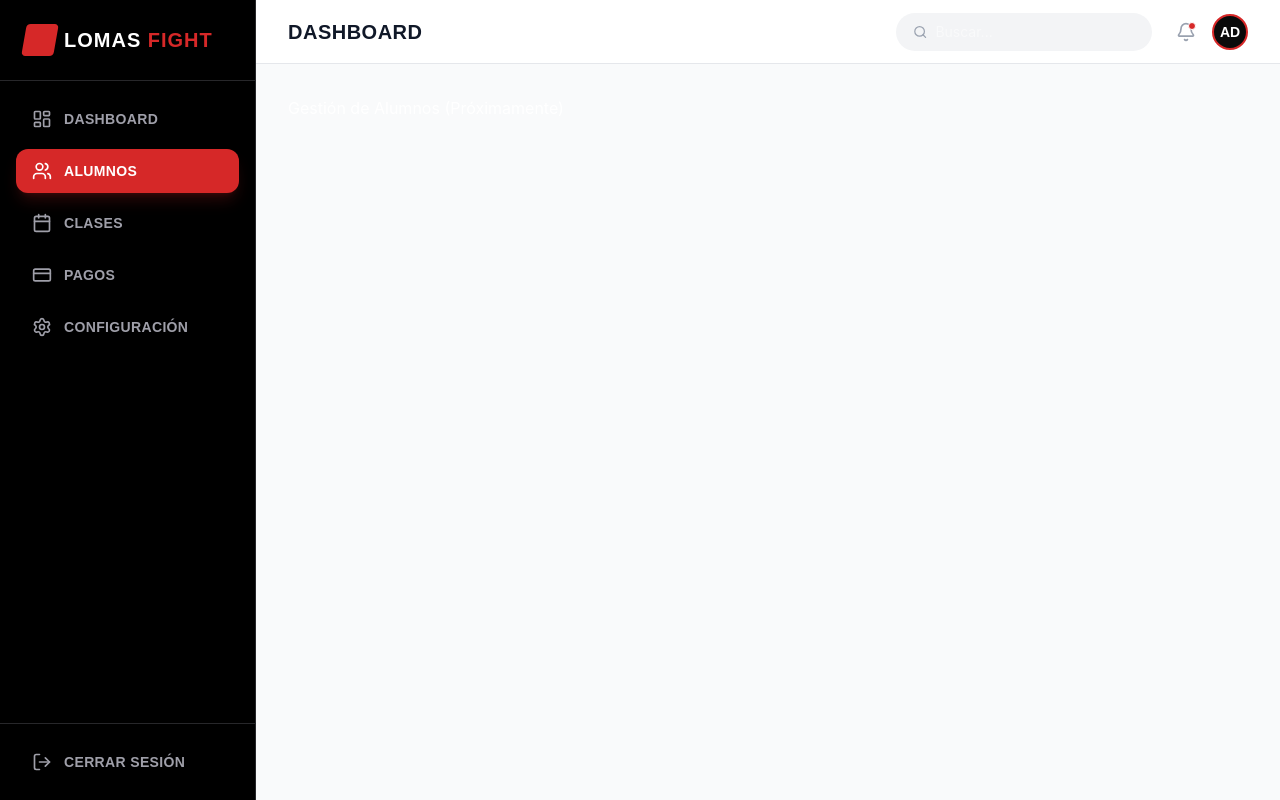
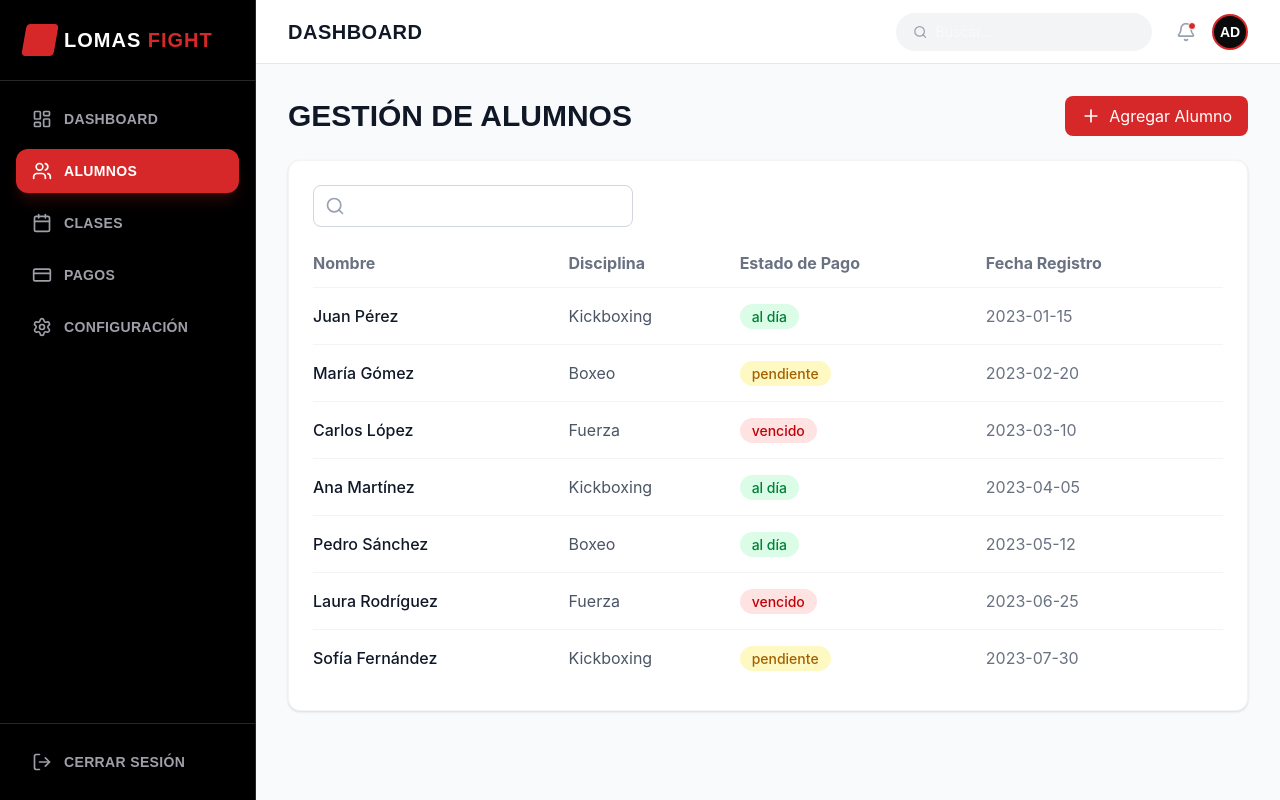
Before and after one commit to Pabloczurylo/LomasFight, a React (Vite) app: page /admin/alumnos in a window 1280 px wide. Built offline with nearby package versions, Linux system fonts and the light colour scheme.

Commit message:
feat: dashboard home con métricas y gestión de alumnos funcional

```diff
--- /dev/null
+++ b/src/features/admin/pages/AlumnosPage.tsx
@@ -0,0 +1,142 @@
+import { useState } from 'react';
+import { Alumno } from '../types';
+import { cn } from '../../../lib/utils';
+import { Search, Plus } from 'lucide-react';
+
+const MOCK_ALUMNOS: Alumno[] = [
+    {
+        id: '1',
+        nombre: 'Juan',
+        apellido: 'Pérez',
+        disciplina: 'Kickboxing',
+        estadoPago: 'al día',
+        fechaRegistro: '2023-01-15',
+    },
+    {
+        id: '2',
+        nombre: 'María',
+        apellido: 'Gómez',
+        disciplina: 'Boxeo',
+        estadoPago: 'pendiente',
+        fechaRegistro: '2023-02-20',
+    },
+    {
+        id: '3',
+        nombre: 'Carlos',
+        apellido: 'López',
+        disciplina: 'Fuerza',
+        estadoPago: 'vencido',
+        fechaRegistro: '2023-03-10',
+    },
+    {
+        id: '4',
+        nombre: 'Ana',
+        apellido: 'Martínez',
+        disciplina: 'Kickboxing',
+        estadoPago: 'al día',
+        fechaRegistro: '2023-04-05',
+    },
+    {
+        id: '5',
+        nombre: 'Pedro',
+        apellido: 'Sánchez',
+        disciplina: 'Boxeo',
+        estadoPago: 'al día',
+        fechaRegistro: '2023-05-12',
+    },
+    {
+        id: '6',
+        nombre: 'Laura',
+        apellido: 'Rodríguez',
+        disciplina: 'Fuerza',
+        estadoPago: 'vencido',
+        fechaRegistro: '2023-06-25',
+    },
+    {
+        id: '7',
+        nombre: 'Sofía',
+        apellido: 'Fernández',
+        disciplina: 'Kickboxing',
+        estadoPago: 'pendiente',
+        fechaRegistro: '2023-07-30',
+    },
+];
+
+export default function AlumnosPage() {
+    const [searchTerm, setSearchTerm] = useState('');
+
+    const filteredAlumnos = MOCK_ALUMNOS.filter((alumno) =>
+        alumno.nombre.toLowerCase().includes(searchTerm.toLowerCase()) ||
+        alumno.apellido.toLowerCase().includes(searchTerm.toLowerCase())
+    );
+
+    return (
+        <div className="space-y-6">
+            <div className="flex flex-col sm:flex-row justify-between items-start sm:items-center gap-4">
+                <h2 className="text-3xl font-heading font-bold text-gray-900">Gestión de Alumnos</h2>
+                <button className="flex items-center gap-2 bg-brand-red text-white px-4 py-2 rounded-lg hover:bg-red-700 transition-colors">
+                    <Plus size={20} />
+                    <span>Agregar Alumno</span>
+                </button>
+            </div>
+
+            <div className="bg-white p-6 rounded-xl shadow-sm border border-gray-100">
+                <div className="mb-6 relative">
+                    <div className="absolute inset-y-0 left-0 pl-3 flex items-center pointer-events-none">
+                        <Search className="h-5 w-5 text-gray-400" />
+                    </div>
+                    <input
+                        type="text"
+                        placeholder="Buscar por nombre o apellido..."
+                        className="pl-10 w-full sm:w-80 rounded-lg border border-gray-300 focus:border-brand-red focus:ring-1 focus:ring-brand-red py-2"
+                        value={searchTerm}
+                        onChange={(e) => setSearchTerm(e.target.value)}
+                    />
+                </div>
+
+                <div className="overflow-x-auto">
+                    <table className="w-full text-left">
+                        <thead>
+                            <tr className="border-b border-gray-100">
+                                <th className="pb-3 font-bold text-gray-500">Nombre</th>
+                                <th className="pb-3 font-bold text-gray-500">Disciplina</th>
+                                <th className="pb-3 font-bold text-gray-500">Estado de Pago</th>
+                                <th className="pb-3 font-bold text-gray-500">Fecha Registro</th>
+                            </tr>
+                        </thead>
+                        <tbody className="divide-y divide-gray-100">
+                            {filteredAlumnos.map((alumno) => (
+                                <tr key={alumno.id} className="group hover:bg-gray-50">
+                                    <td className="py-4 font-medium text-gray-900 group-hover:text-brand-red transition-colors">
+                                        {alumno.nombre} {alumno.apellido}
+                                    </td>
+                                    <td className="py-4 text-gray-600">{alumno.disciplina}</td>
+                                    <td className="py-4">
+                                        <span
+                                            className={cn(
+                                                'px-3 py-1 rounded-full text-sm font-medium',
+                                                alumno.estadoPago === 'al día' && 'bg-green-100 text-green-700',
+                                                alumno.estadoPago === 'pendiente' && 'bg-yellow-100 text-yellow-700',
+                                                alumno.estadoPago === 'vencido' && 'bg-red-100 text-red-700'
+                                            )}
+                                        >
+                                            {alumno.estadoPago}
+                                        </span>
+                                    </td>
+                                    <td className="py-4 text-gray-500">{alumno.fechaRegistro}</td>
+                                </tr>
+                            ))}
+                            {filteredAlumnos.length === 0 && (
+                                <tr>
+                                    <td colSpan={4} className="py-8 text-center text-gray-500">
+                                        No se encontraron alumnos.
+                                    </td>
+                                </tr>
+                            )}
+                        </tbody>
+                    </table>
+                </div>
+            </div>
+        </div>
+    );
+}
--- a/src/features/admin/routes/AdminRoutes.tsx
+++ b/src/features/admin/routes/AdminRoutes.tsx
@@ -2,13 +2,14 @@ import { Routes, Route } from "react-router-dom";
 import { DashboardLayout } from "../components/DashboardLayout";
 import DashboardHome from "../pages/DashboardHome";
 import ClassesPage from "../pages/ClassesPage";
+import AlumnosPage from "../pages/AlumnosPage";
 
 export function AdminRoutes() {
     return (
         <Routes>
             <Route element={<DashboardLayout />}>
                 <Route index element={<DashboardHome />} />
-                <Route path="alumnos" element={<div>Gestión de Alumnos (Próximamente)</div>} />
+                <Route path="alumnos" element={<AlumnosPage />} />
                 <Route path="clases" element={<ClassesPage />} />
                 <Route path="pagos" element={<div>Gestión de Pagos (Próximamente)</div>} />
                 <Route path="settings" element={<div>Configuración (Próximamente)</div>} />
--- /dev/null
+++ b/src/features/admin/types/index.ts
@@ -0,0 +1,8 @@
+export interface Alumno {
+    id: string;
+    nombre: string;
+    apellido: string;
+    disciplina: 'Kickboxing' | 'Boxeo' | 'Fuerza';
+    estadoPago: 'al día' | 'pendiente' | 'vencido';
+    fechaRegistro: string; // ISO format YYYY-MM-DD
+}
```
